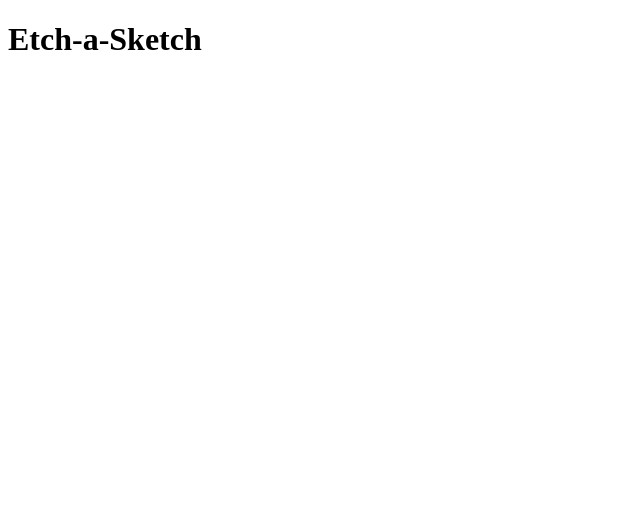
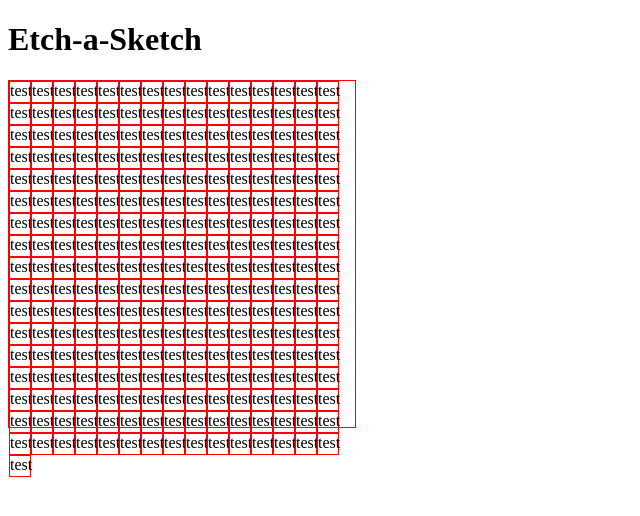
Before and after one commit to mr-isaiah-quigley/etch-a-sketch, a plain HTML site: page index.html in a window 1280 px wide. Shown: the whole page, without its empty margins (0-640 px from the left). Drawn offline with Linux system fonts and the light colour scheme.

Commit message:
create rough sketch of etch-a-sketch board

```diff
--- a/index.html
+++ b/index.html
@@ -10,6 +10,10 @@
     <meta charset="UTF-8">
     <meta name="viewport" content="width=device-width, initial-scale=1.0">
     <title>Document</title>
+    <link
+        rel="stylesheet"
+        href="style.css"
+    ></link>
     <script
         src="script.js"
         defer
@@ -17,5 +21,6 @@
 </head>
 <body>
     <h1>Etch-a-Sketch</h1>
+    <div class="container"></div>
 </body>
 </html>
--- a/script.js
+++ b/script.js
@@ -3,3 +3,12 @@
     Copyright 2024 Isaiah Quigley
     Completed as part of the course work for The Odin Project
 */
+
+const container = document.querySelector(".container");
+
+for (let i = 0; i < 16**2; i++) {
+    const etchGrid = document.createElement("div");
+    etchGrid.classList.add("etchGrid");
+    etchGrid.textContent = "test";
+    container.appendChild(etchGrid);
+}
--- a/style.css
+++ b/style.css
@@ -3,3 +3,21 @@
     Copyright 2024 Isaiah Quigley
     Completed as part of the course requirements for The Odin Project
 */
+
+div {
+    border-width: 1px;
+    border-color: red;
+    border-style: solid;
+}
+
+.container {
+    display: flex;
+    flex-wrap: wrap;
+    width: 346px;
+    height: 346px;
+}
+
+.etchGrid {
+    width: 20px;
+    height: 20px;
+}
```
